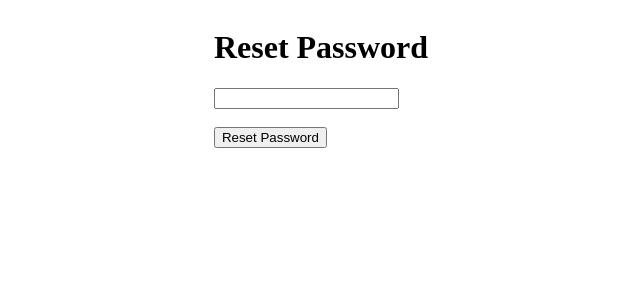
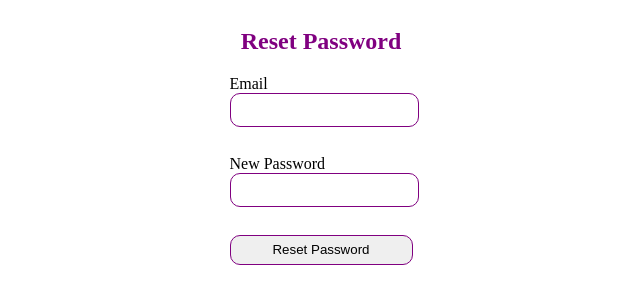
Before and after one commit to Captressketh001/authentication_with_php, a PHP site: page /reset.php in a window 1280 px wide. Shown: the top 304 px of the page, without its empty margins (319-959 px from the left). Run offline with PHP 8.4, Linux system fonts and the light colour scheme.

Commit message:
final commit

```diff
--- /dev/null
+++ b/files/form.json
@@ -0,0 +1 @@
+{"first_name":"oluwakemi","last_name":"Omoyeni","email":"oluwakemi@gmail.com","password":"oluwakemi"}
--- a/reset.php
+++ b/reset.php
@@ -4,25 +4,27 @@
     <meta charset="UTF-8">
     <meta http-equiv="X-UA-Compatible" content="IE=edge">
     <meta name="viewport" content="width=device-width, initial-scale=1.0">
-    <title>Register</title>
+    <title>Reset Password</title>
 </head>
-<style>
-    .container{
-        display: grid;
-        justify-content: center;
-    }
-</style>
+<link rel="stylesheet" href="style.css">
 <body>
     <main>
         <div class="container">
-            <h1>Reset Password</h1>
+            <h2>Reset Password</h2>
             <div>
+                <form action="reset_form.php" method="POST">
+                <label for="email">Email</label>
+                    <div>
+                        <input type="email" name="email" id="email" required>
+                    </div> <br>
+                    <label for="password">New Password</label>
+                    <div>
+                        <input type="password" name="password" id="password" required>
+                    </div>
+                    <br>
+                    <input type="submit" value="Reset Password" name="submit">
+                </form>
 
-                <div>
-                    <input type="email" name="email" id="email">
-                </div>
-                <br>
-                <input type="button" value="Reset Password">
             </div>
         </div>
     </main>
--- /dev/null
+++ b/style.css
@@ -0,0 +1,30 @@
+body{
+    height: 100%;
+}
+.container{
+    display: grid;
+    justify-content: center;
+}
+h2{
+    text-align: center;
+    color: purple;
+}
+input{
+    margin-bottom: 10px;
+   height: 30px;
+   width: 100%;
+   border: 1px solid purple;
+   border-radius: 10px;
+}
+input:focus{
+    outline: none;
+}
+.welcome{
+    text-align: center;
+    margin-top: 50px;
+}
+.welcome1{
+    text-align: center;
+    margin-top: 100px;
+    color: purple;
+}
```
Also changed, not shown: index.php (added, +14 -0 lines), login-form.php (added, +41 -0 lines), login.php (+9 -11 lines), logout.php (added, +8 -0 lines), register.php (+11 -16 lines), reset_form.php (added, +30 -0 lines), submit-form.php (added, +22 -0 lines).
